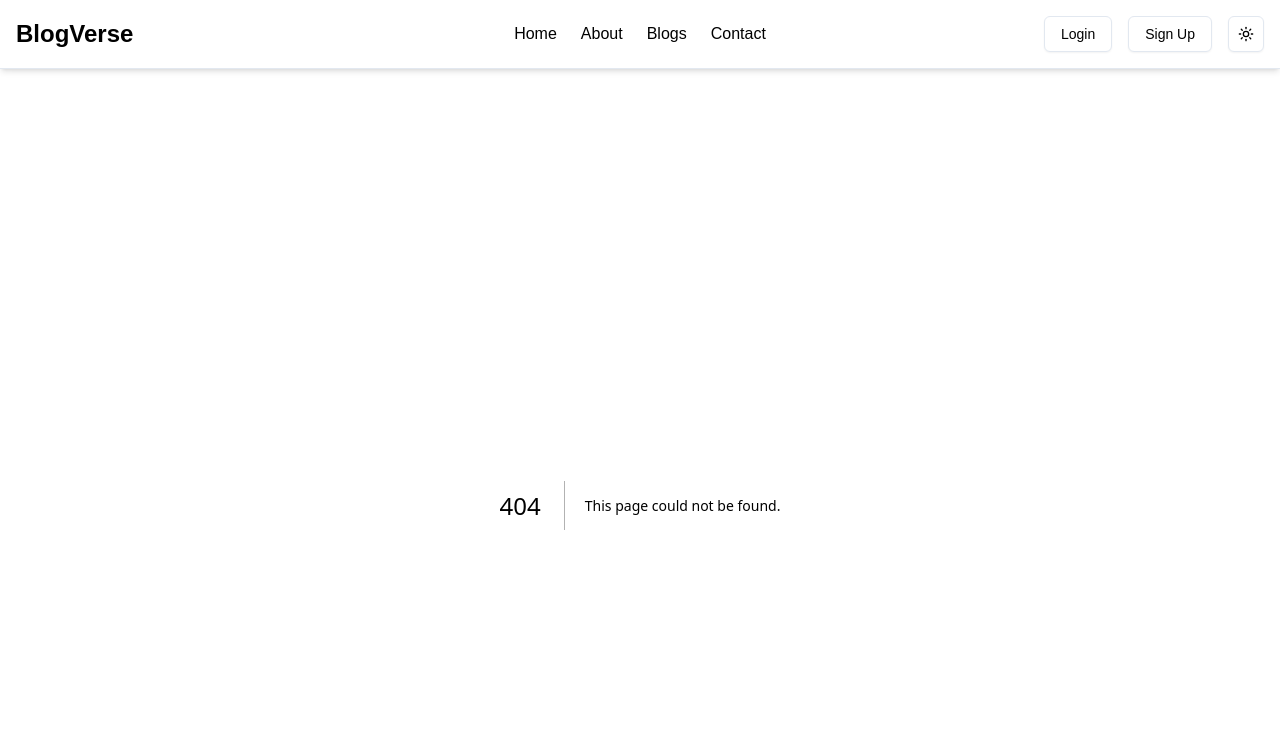
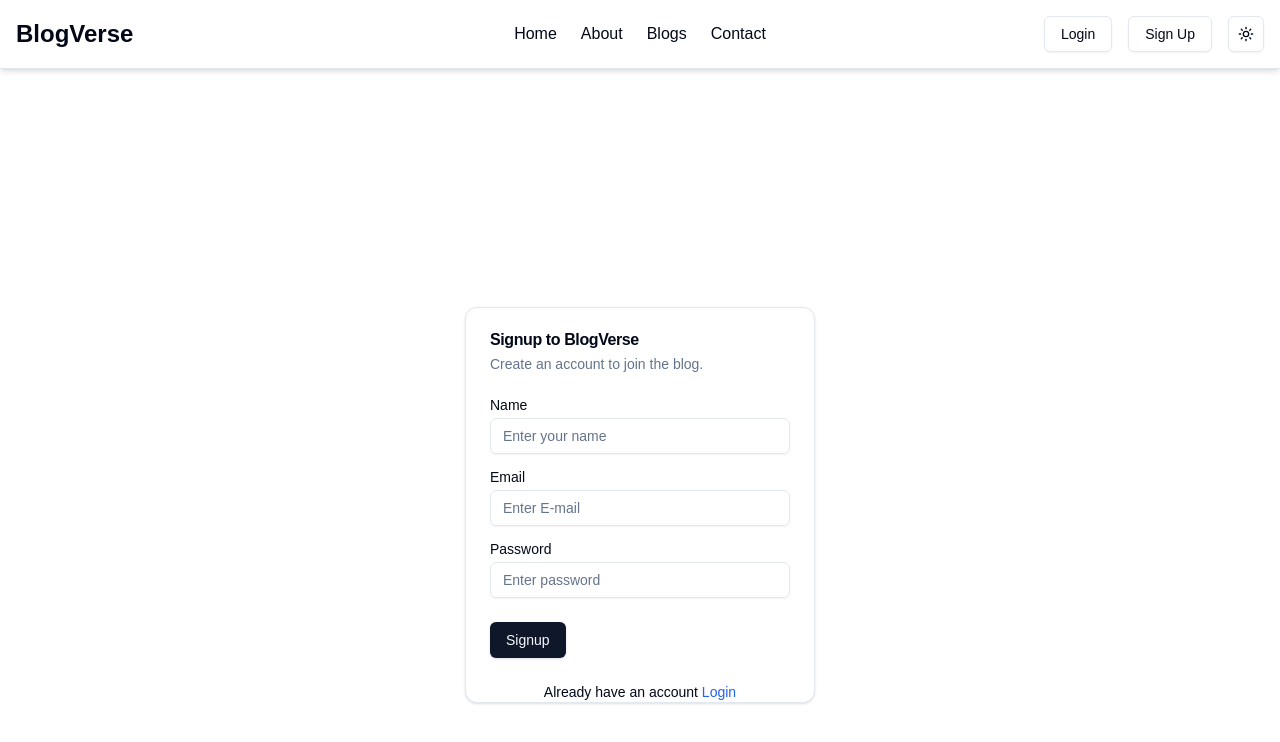
Before and after one commit to PranavJAIN12/blogpost, a Next.js app: page /signup in a window 1280 px wide. Before the commit this address had no page. Shown: the top 742 px of the page. Built offline with nearby package versions, Linux system fonts and the light colour scheme.

Commit message:
supabase

```diff
--- /dev/null
+++ b/app/client.js
@@ -0,0 +1,8 @@
+
+import { createClient } from '@supabase/supabase-js'
+
+const supabaseUrl = 'https://cldwecptqcxmoneaevcp.supabase.co'
+const supabaseKey = "eyJhbGciOiJIUzI1NiIsInR5cCI6IkpXVCJ9.eyJpc3MiOiJzdXBhYmFzZSIsInJlZiI6ImNsZHdlY3B0cWN4bW9uZWFldmNwIiwicm9sZSI6ImFub24iLCJpYXQiOjE3MzM1MDkxMzksImV4cCI6MjA0OTA4NTEzOX0.QMuagiY7q8TPLFlnDTh1gNOTzEFNaR6gYJj57O5uw_s"
+export const supabase = createClient(supabaseUrl, supabaseKey)
+// console.log(supabaseKey)
+// console.log("hello")
--- /dev/null
+++ b/app/login/page.js
@@ -0,0 +1,67 @@
+"use client"
+import React, {useState} from 'react'
+import {
+    Card,
+    CardContent,
+    CardDescription,
+    CardFooter,
+    CardHeader,
+    CardTitle,
+} from "@/components/ui/card"
+import { Button } from '@/components/ui/button'
+import { Input } from '@/components/ui/input'
+import { Label } from '@/components/ui/label'
+import Link from 'next/link'
+
+const Login = () => {
+
+  const [email, setEmail] = useState("")
+  const [password, setPassword] = useState("")
+
+  const handleLogin=async()=>{
+    console.log("btn")
+    try {
+      const { user, error } = await supabase.auth.signInWithPassword({
+        email,
+        password,
+      })
+      if (error) throw error
+      console.log("User logged in:", user)
+    } catch (error) {
+      console.error("Error logging in:", error.message)
+    }
+  }
+
+  return (
+    <div className='flex items-center justify-center min-h-screen'>
+
+      <Card className="w-[350px]">
+        <CardHeader>
+          <CardTitle>Login to BlogVerse</CardTitle>
+          <CardDescription>Login to the blog in one-click.</CardDescription>
+        </CardHeader>
+        <CardContent>
+          <form onSubmit={(e) => e.preventDefault()}>
+            <div className="grid w-full items-center gap-4">
+              <div className="flex flex-col space-y-1.5">
+                <Label htmlFor="mail">Email</Label>
+                <Input id="mail" type="mail" placeholder="Enter E-mail"  value={email}
+                  onChange={(e) => setEmail(e.target.value)}/>
+              </div>
+              <div className="flex flex-col space-y-1.5">
+                <Label htmlFor="password">Password</Label>
+                <Input id="password" type="password" placeholder="Enter password" value={password} onChange={(e)=> setPassword(e.target.value)} />
+              </div>
+            </div>
+          </form>
+        </CardContent>
+        <CardFooter className="flex justify-between">
+          <Button onClick={handleLogin}>Login</Button>
+        </CardFooter>
+        <p className='text-sm text-center'>Already have an account <Link href={"/signup"} className='text-blue-600'>SignUp</Link></p>
+      </Card>
+    </div>
+  )
+}
+
+export default Login
--- /dev/null
+++ b/app/signup/page.js
@@ -0,0 +1,90 @@
+'use client'
+import React, { useState } from 'react'
+import {
+  Card,
+  CardContent,
+  CardDescription,
+  CardFooter,
+  CardHeader,
+  CardTitle,
+} from "@/components/ui/card"
+import { Button } from '@/components/ui/button'
+import { Input } from '@/components/ui/input'
+import { Label } from '@/components/ui/label'
+import { supabase } from '../client'
+import Link from 'next/link'
+
+const Signup = () => {
+  const [name, setName] = useState("")
+  const [email, setEmail] = useState("")
+  const [password, setPassword] = useState("")
+
+  const handlesignup = async () => {
+    console.log("btn clicked")
+    try {
+      const { user, error } = await supabase.auth.signUp({
+        email,
+        password,
+      })
+      if (error) throw error
+      console.log("User signed up:", user)
+
+
+    } catch (error) {
+      console.error("Error signing up:", error.message)
+    }
+  }
+
+  return (
+    <div className='flex items-center justify-center min-h-screen'>
+      <Card className="w-[350px]">
+        <CardHeader>
+          <CardTitle>Signup to BlogVerse</CardTitle>
+          <CardDescription>Create an account to join the blog.</CardDescription>
+        </CardHeader>
+        <CardContent>
+          <form onSubmit={(e) => e.preventDefault()}>
+            <div className="grid w-full items-center gap-4">
+              <div className="flex flex-col space-y-1.5">
+                <Label htmlFor="name">Name</Label>
+                <Input
+                  id="name"
+                  type="text"
+                  placeholder="Enter your name"
+                  value={name}
+                  onChange={(e) => setName(e.target.value)}
+                />
+              </div>
+              <div className="flex flex-col space-y-1.5">
+                <Label htmlFor="mail">Email</Label>
+                <Input
+                  id="mail"
+                  type="email"
+                  placeholder="Enter E-mail"
+                  value={email}
+                  onChange={(e) => setEmail(e.target.value)}
+                />
+              </div>
+              <div className="flex flex-col space-y-1.5">
+                <Label htmlFor="password">Password</Label>
+                <Input
+                  id="password"
+                  type="password"
+                  placeholder="Enter password"
+                  value={password}
+                  onChange={(e) => setPassword(e.target.value)}
+                />
+              </div>
+            </div>
+          </form>
+        </CardContent>
+        <CardFooter className="flex justify-between">
+          <Button onClick={handlesignup}>Signup</Button>
+        </CardFooter>
+          <p className='text-sm text-center'>Already have an account <Link href={"/login"} className='text-blue-600'>Login</Link></p>
+      </Card>
+    </div>
+  )
+}
+
+export default Signup
--- a/components/navbar.js
+++ b/components/navbar.js
@@ -57,8 +57,8 @@ const Navbar = () => {
 
       {/* Right Section */}
       <div className="hidden md:flex items-center space-x-4 ml-auto">
-        <Button variant="outline">Login</Button>
-        <Button variant="outline">Sign Up</Button>
+        <Button variant="outline"><Link href={'/login'}>Login</Link></Button>
+        <Button variant="outline"><Link href={'/signup'}>Sign Up</Link></Button>
         <ModeToggle />
       </div>
 
--- /dev/null
+++ b/components/ui/input.jsx
@@ -0,0 +1,19 @@
+import * as React from "react"
+
+import { cn } from "@/lib/utils"
+
+const Input = React.forwardRef(({ className, type, ...props }, ref) => {
+  return (
+    (<input
+      type={type}
+      className={cn(
+        "flex h-9 w-full rounded-md border border-input bg-transparent px-3 py-1 text-base shadow-sm transition-colors file:border-0 file:bg-transparent file:text-sm file:font-medium file:text-foreground placeholder:text-muted-foreground focus-visible:outline-none focus-visible:ring-1 focus-visible:ring-ring disabled:cursor-not-allowed disabled:opacity-50 md:text-sm",
+        className
+      )}
+      ref={ref}
+      {...props} />)
+  );
+})
+Input.displayName = "Input"
+
+export { Input }
--- /dev/null
+++ b/components/ui/label.jsx
@@ -0,0 +1,18 @@
+"use client"
+
+import * as React from "react"
+import * as LabelPrimitive from "@radix-ui/react-label"
+import { cva } from "class-variance-authority";
+
+import { cn } from "@/lib/utils"
+
+const labelVariants = cva(
+  "text-sm font-medium leading-none peer-disabled:cursor-not-allowed peer-disabled:opacity-70"
+)
+
+const Label = React.forwardRef(({ className, ...props }, ref) => (
+  <LabelPrimitive.Root ref={ref} className={cn(labelVariants(), className)} {...props} />
+))
+Label.displayName = LabelPrimitive.Root.displayName
+
+export { Label }
--- a/package.json
+++ b/package.json
@@ -12,8 +12,10 @@
     "@emailjs/browser": "^4.4.1",
     "@radix-ui/react-dialog": "^1.1.2",
     "@radix-ui/react-dropdown-menu": "^2.1.2",
+    "@radix-ui/react-label": "^2.1.0",
     "@radix-ui/react-slot": "^1.1.0",
     "@rehype-pretty/transformers": "^0.13.2",
+    "@supabase/supabase-js": "^2.47.2",
     "class-variance-authority": "^0.7.1",
     "clsx": "^2.1.1",
     "framer-motion": "^11.12.0",
```
Also changed, not shown: 1 other file (tests, documents, lock files or other folders).
